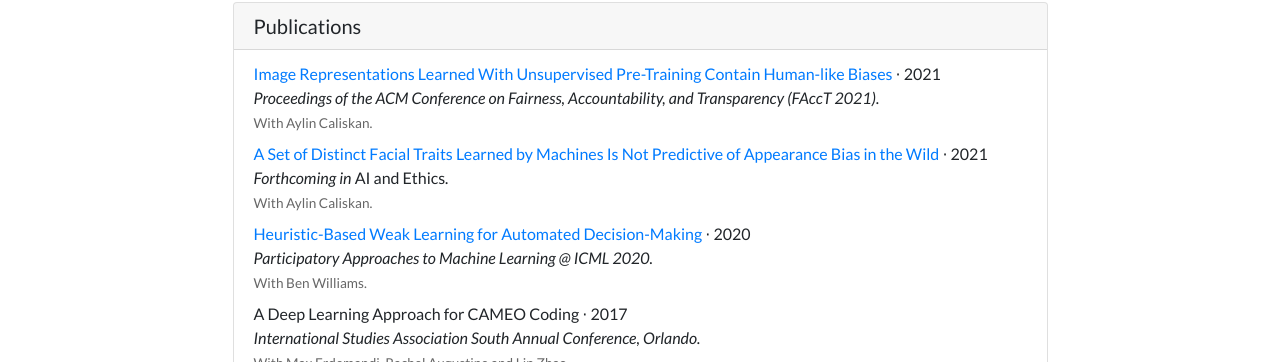
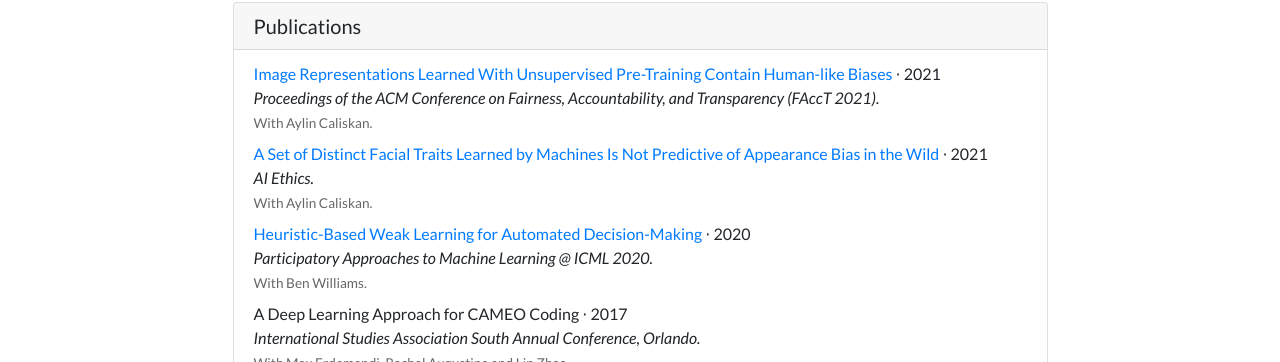
Before and after one commit to rsteed11/rsteed11.github.io, a Jekyll site: the page built from index.html, in a window 1280 px wide and 900 px high, scrolled down 789 px. Shown: the part 92-454 px from the top of the window. Built offline with Jekyll 4.4.1, drawn with Linux system fonts in a browser that asks for light colours; nearby versions of some CDN libraries; a style sheet for code colours, icons or effects is not loaded.

Commit message:
:sparkles: Appearance bias pub

```diff
--- a/_data/research.yml
+++ b/_data/research.yml
@@ -13,10 +13,10 @@
       meta: Proceedings of the ACM Conference on Fairness, Accountability, and Transparency (FAccT 2021).
     - title: A Set of Distinct Facial Traits Learned by Machines Is Not Predictive of Appearance Bias in the Wild
       date: 2021
-      url: http://arxiv.org/abs/2002.05636
+      url: https://link.springer.com/article/10.1007/s43681-020-00035-y
       authors:
         - Aylin Caliskan
-      meta: Forthcoming in <i style="font-style:normal">AI and Ethics</i>.
+      meta: AI Ethics.
     - title: Heuristic-Based Weak Learning for Automated Decision-Making
       date: 2020
       meta: Participatory Approaches to Machine Learning @ ICML 2020.
```
